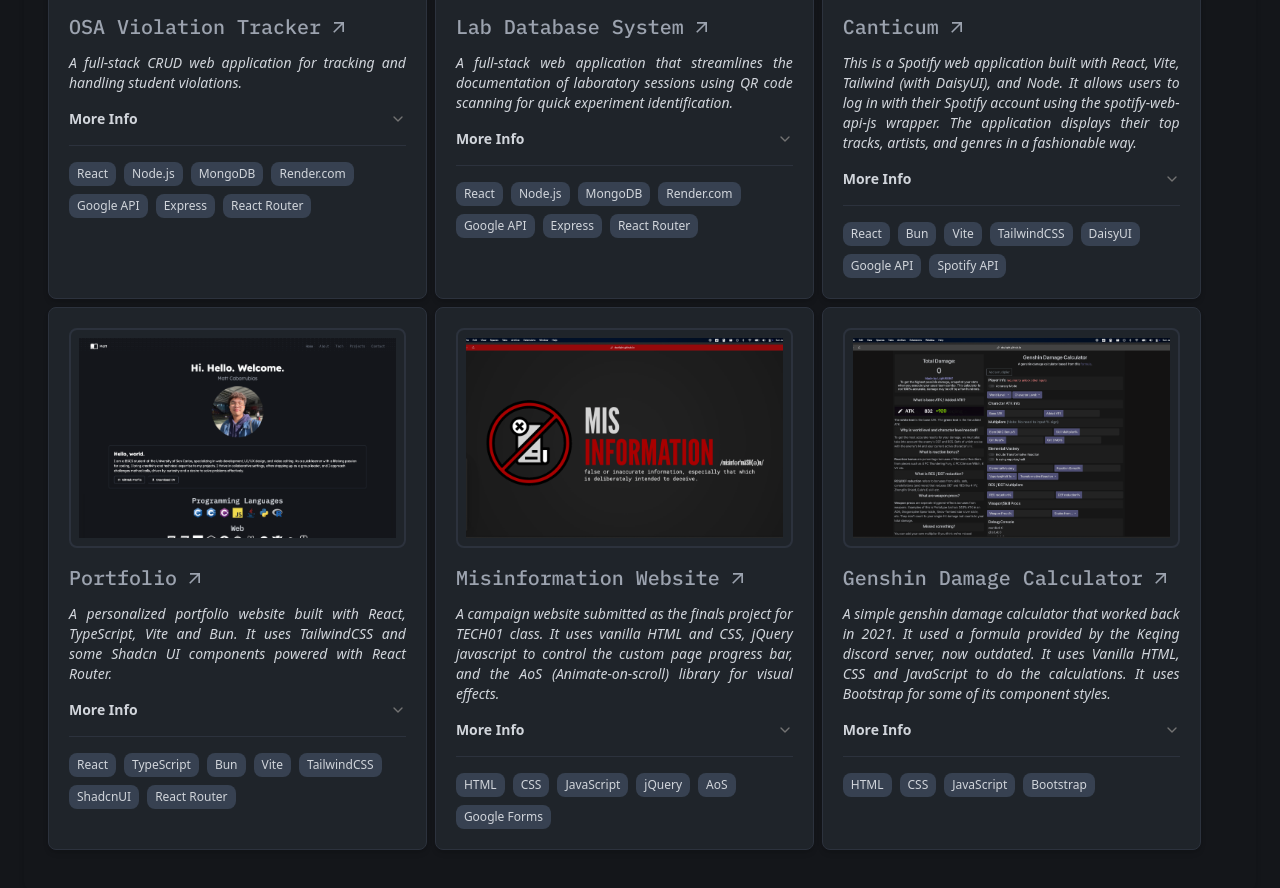
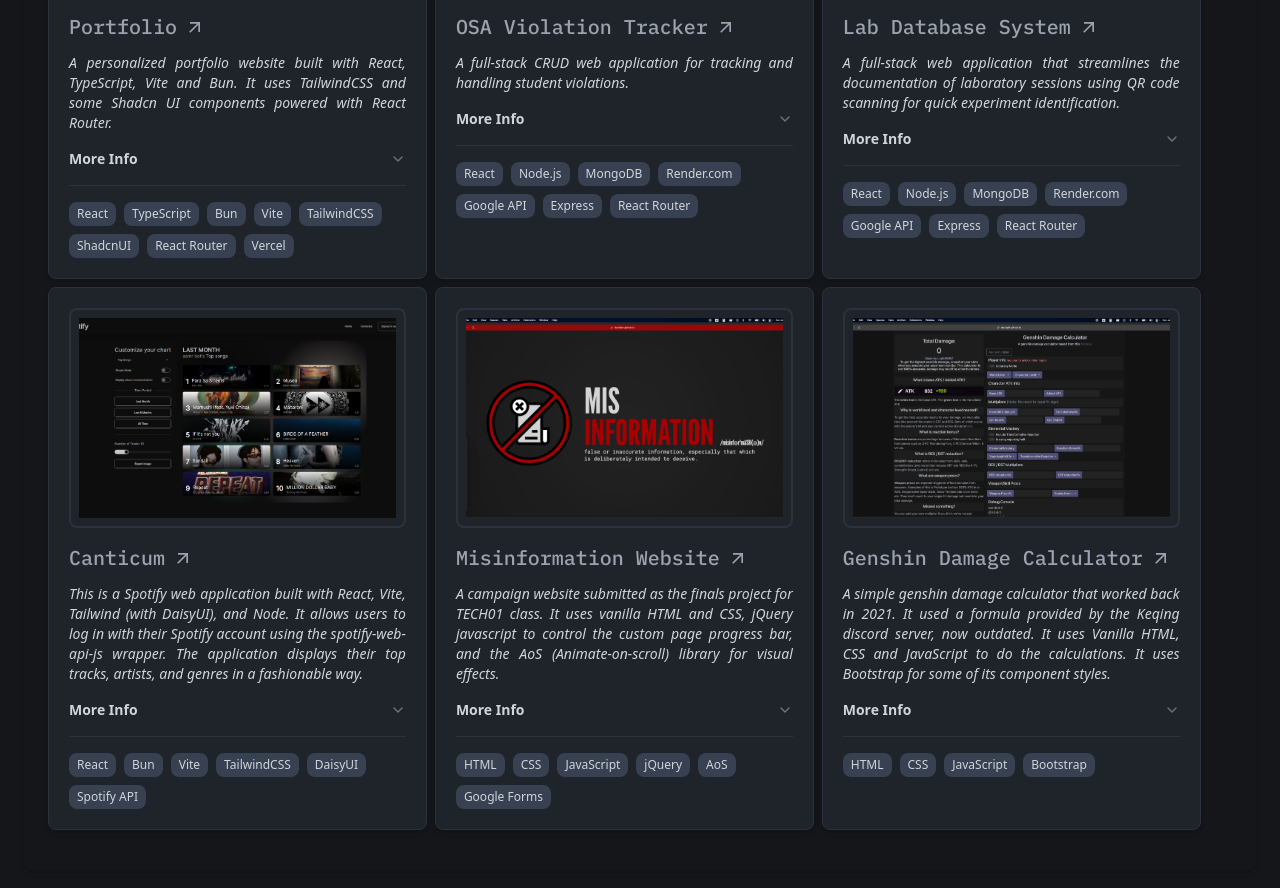
Before and after one commit to devliqht/portfolio, a React (Vite) app: page /projects in a window 1280 px wide. Shown: the part 460-1348 px from the top of the page. Built offline with nearby package versions, Linux system fonts and the light colour scheme.

Commit message:
REFACTOR: ProjectsData.ts

```diff
--- a/src/pages/data/ProjectsData.ts
+++ b/src/pages/data/ProjectsData.ts
@@ -6,6 +6,13 @@
   }
 
 const projects: Project[] = [
+    {
+      title: "Portfolio",
+      imageUrl: "/portfolio.png",
+      tags: ["React", "TypeScript", "Bun", "Vite", "TailwindCSS", "ShadcnUI", "React Router", "Vercel"],
+      description:
+        "A personalized portfolio website built with React, TypeScript, Vite and Bun. It uses TailwindCSS and some Shadcn UI components powered with React Router.",
+    },
     {
       title: "OSA Violation Tracker",
       imageUrl: "/osa.png",
@@ -21,16 +28,9 @@
     {
       title: "Canticum",
       imageUrl: "/canticum.png",
-      tags: ["React", "Bun", "Vite", "TailwindCSS", "DaisyUI", "Google API", "Spotify API"],
+      tags: ["React", "Bun", "Vite", "TailwindCSS", "DaisyUI", "Spotify API"],
       description:
         "This is a Spotify web application built with React, Vite, Tailwind (with DaisyUI), and Node. It allows users to log in with their Spotify account using the spotify-web-api-js wrapper. The application displays their top tracks, artists, and genres in a fashionable way.",
-    },
-    {
-      title: "Portfolio",
-      imageUrl: "/portfolio.png",
-      tags: ["React", "TypeScript", "Bun", "Vite", "TailwindCSS", "ShadcnUI", "React Router"],
-      description:
-        "A personalized portfolio website built with React, TypeScript, Vite and Bun. It uses TailwindCSS and some Shadcn UI components powered with React Router.",
     },
     {
       title: "Misinformation Website",
```
